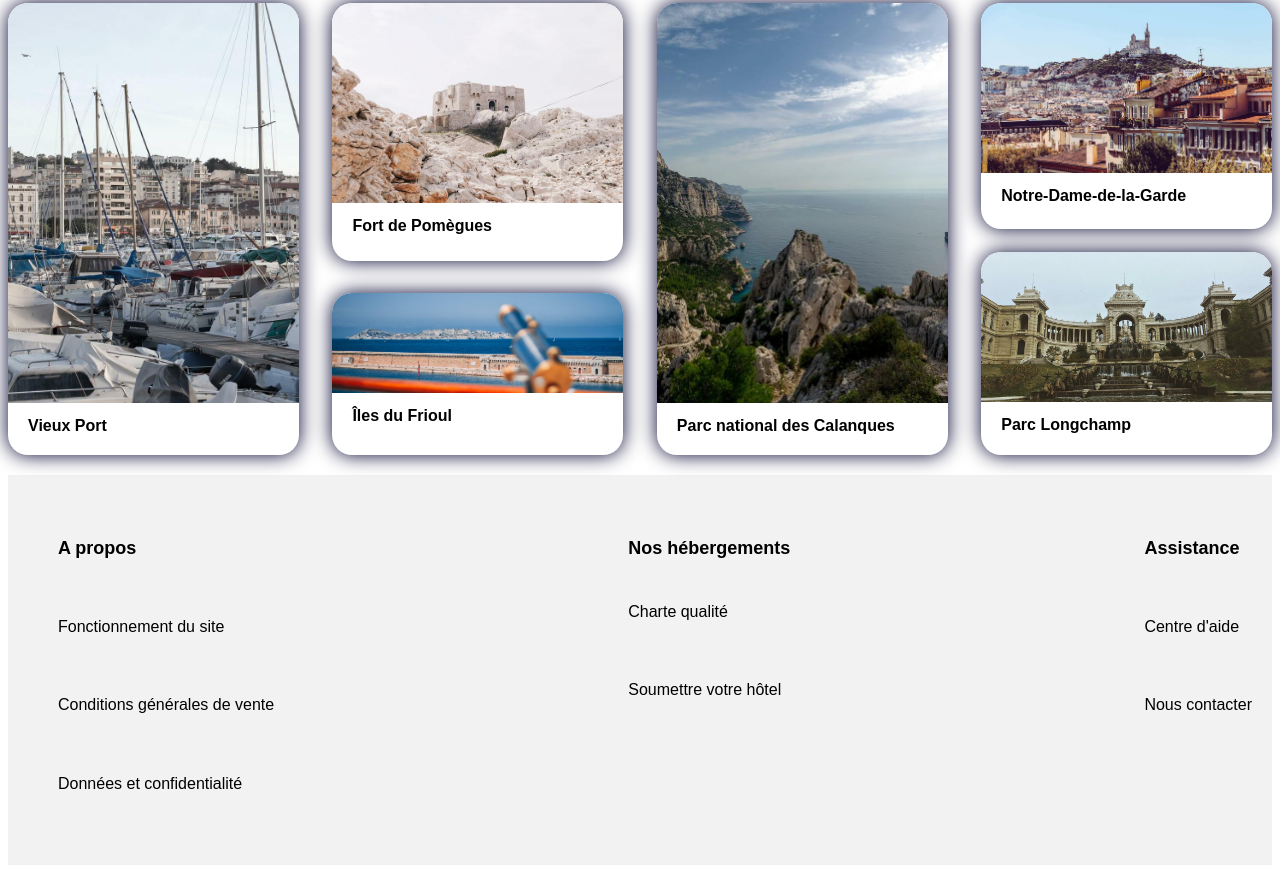
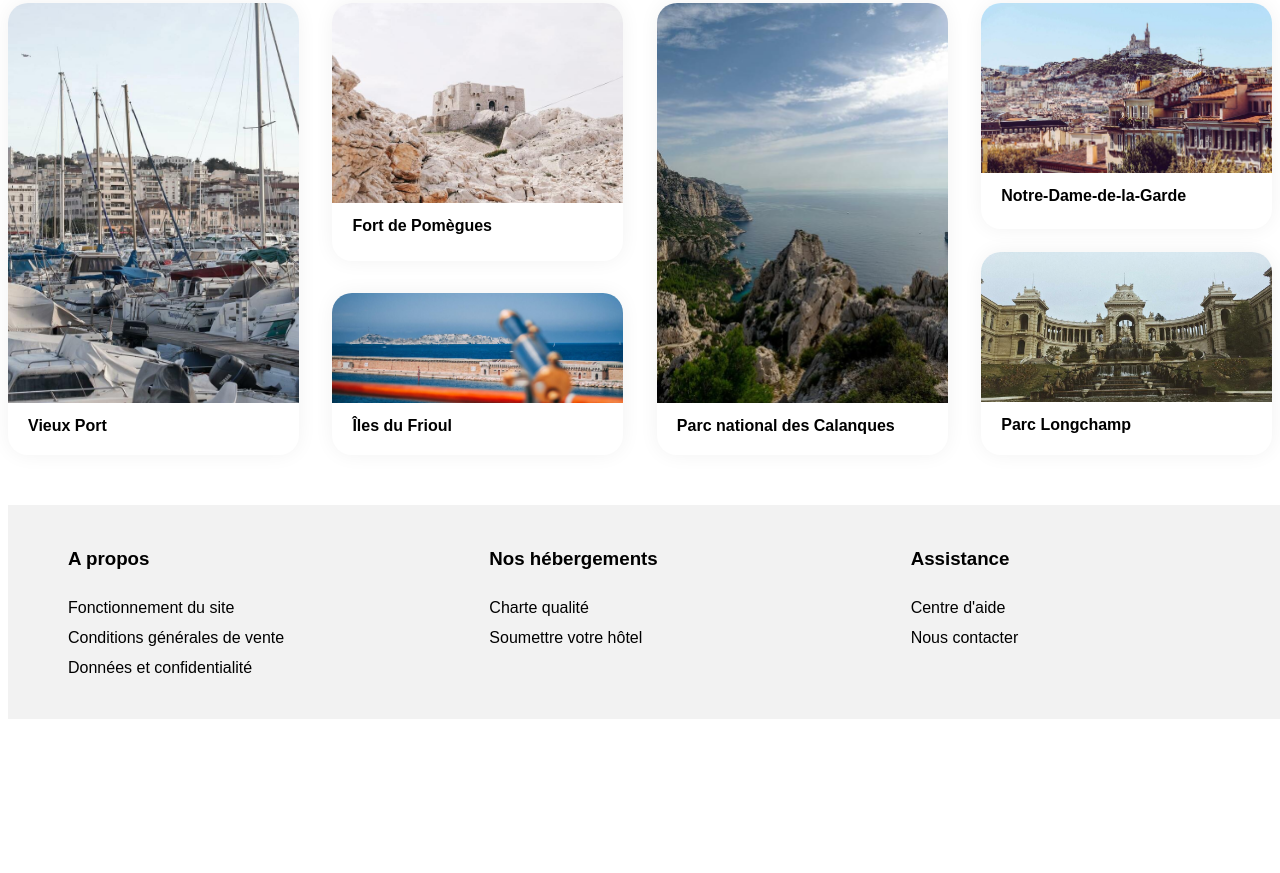
Before and after one commit to Hikariio/P2RESERVIA, a plain HTML site: page index.html in a window 1280 px wide. Shown: the part 1870-2743 px from the top of the page. After the commit the page ends 2597 px from the top, so only its background shows below. Drawn offline with Linux system fonts and the light colour scheme; a web font is replaced by a local one.

Commit message:
activities

```diff
--- a/index.html
+++ b/index.html
@@ -263,40 +263,40 @@
     <div>
         <span class="titre_activites">Activités à Marseille</span>
         <div class="activites">
-            <div class="activite1">
+            <div class="sub_activites activite1">
                 <a href="#">
                     <img class="photo-activities14" srcset="images/activites/4_small/reno-laithienne-QUgJhdY5Fyk-unsplash.jpg 750w, images/activites/3_medium/reno-laithienne-QUgJhdY5Fyk-unsplash.jpg 1499w" sizes="(max-width: 1024px) 100px, 1920px" src="images/activites/2_large/reno-laithienne-QUgJhdY5Fyk-unsplash.jpg" alt="Vieux Port"/>
                         <span class="title_activities1">Vieux Port</span>
                 </a>
             </div>
             <div class="column-activities">
-                <div class="activite2">
+                <div class="sub_activites activite2">
                     <a href="#">
                         <img class="photo-activities22" srcset="images/activites/4_small/paul-hermann-QFTrLdQIRhI-unsplash.jpg 750w, images/activites/3_medium/paul-hermann-QFTrLdQIRhI-unsplash.jpg 1499w" sizes="(max-width: 1024px) 100px, 1920px" src="images/activites/2_large/paul-hermann-QFTrLdQIRhI-unsplash.jpg" alt="Fort de Pomègues"/>
                             <span class="title_activities1">Fort de Pomègues</span>
                     </a>
                 </div>
-                <div class="activite3">
+                <div class="sub_activites activite3">
                     <a href="#">
                         <img class="photo-activities33" srcset="images/activites/4_small/kevin-hikari-rV_Qd1l-VXg-unsplash.jpg 750w, images/activites/3_medium/kevin-hikari-rV_Qd1l-VXg-unsplash.jpg 1499w" sizes="(max-width: 1024px) 100px, 1920px" src="images/activites/2_large/kevin-hikari-rV_Qd1l-VXg-unsplash.jpg" alt="Îles du Frioul"/>
                             <span class="title_activities1">Îles du Frioul</span>
                     </a>
                 </div>
             </div>
-            <div class="activite4">
+            <div class="sub_activites activite4">
                 <a href="#">
                     <img class="photo-activities14" srcset="images/activites/4_small/kilyan-sockalingum-NR8-cBCN3aI-unsplash.jpg 750w, images/activites/3_medium/kilyan-sockalingum-NR8-cBCN3aI-unsplash.jpg 1499w" sizes="(max-width: 1024px) 100px, 1920px" src="images/activites/2_large/kilyan-sockalingum-NR8-cBCN3aI-unsplash.jpg" alt="Parc national des Calanques"/>
                         <span class="title_activities1">Parc national des Calanques</span>
                 </a>
             </div>
             <div class="column-activities">
-                <div class="activite5">
+                <div class="sub_activites activite5">
                     <a href="#">
                         <img class="photo-activities55" srcset="images/activites/4_small/florian-wehde-xW9e8gdotxI-unsplash.jpg 750w, images/activites/3_medium/florian-wehde-xW9e8gdotxI-unsplash.jpg 1499w" sizes="(max-width: 1024px) 100px, 1920px" src="images/activites/2_large/florian-wehde-xW9e8gdotxI-unsplash.jpg" alt="Notre-Dame-de-la-Garde"/>
                             <span class="title_activities1">Notre-Dame-de-la-Garde</span>
                     </a>
                 </div>
-                <div class="activite6">
+                <div class="sub_activites activite6">
                     <a href="#">
                         <img class="photo-activities66" srcset="images/activites/4_small/lena-paulin-wH2-EJoDcV0-unsplash.jpg 750w, images/activites/3_medium/lena-paulin-wH2-EJoDcV0-unsplash.jpg 1499w" sizes="(max-width: 1024px) 100px, 1920px" src="images/activites/2_large/lena-paulin-wH2-EJoDcV0-unsplash.jpg" alt="Parc Longchamp"/>
                             <span class="title_activities1">Parc Longchamp</span>
@@ -305,37 +305,29 @@
             </div>
         </div>
     </div>
-
-    <footer class="footer">
-        <div class="a_propos">
-            <h2 class="titre_apropos">A propos</h2>
-            <div>
-                <h4>Fonctionnement du site</h4><br />
-            </div>
-            <div>
-                <h4>Conditions générales de vente</h4><br />
-            </div>
-            <div>
-                <h4>Données et confidentialité</h4>
-            </div>
+</div><!--VERIFIER MES DIV-->
+    <footer>
+        <div class="sub_footer">
+            <ul>
+                <li><h3>A propos</h3></li>
+                <li>Fonctionnement du site</li>
+                <li>Conditions générales de vente</li>
+                <li>Données et confidentialité</li>
+            </ul>
         </div>
-        <div class="nos_hebergements">
-            <h2 class="titre_noshebergements">Nos hébergements</h2>
-            <div>
-                <h4>Charte qualité</h4><br />
-            </div>
-            <div>
-                <h4>Soumettre votre hôtel</h4>
-            </div>
+        <div class="sub_footer">
+            <ul>
+                <li><h3>Nos hébergements</h3></li>
+                <li>Charte qualité</li>
+                <li>Soumettre votre hôtel</li>
+            </ul>
         </div>
-        <div class="assistance">
-            <h2 class="titre_assistance">Assistance</h2>
-            <div>
-                <h4>Centre d'aide</h4><br />
-            </div>
-            <div>
-                <h4>Nous contacter</h4>
-            </div>
+        <div class="sub_footer">
+            <ul>
+                <li><h3>Assistance</h3></li>
+                <li>Centre d'aide</li>
+                <li>Nous contacter</li>
+            </ul>
         </div>
     </footer>
   </body>
--- a/style.css
+++ b/style.css
@@ -515,46 +515,39 @@ a:hover
     justify-content: space-between;
     margin-top: 20px;
 }
+.sub_activites
+{
+    box-shadow: 0 0 20px #F2F2F2;
+    border-radius: 20px;
+    width: 100%;
+    overflow: hidden;
+}
+.sub_activites:hover
+{
+    box-shadow: 0 0 20px #0065fc;
+}
+
 .activite3
 {
-    width: 100%;
-    box-shadow: 0 0 20px #00002e;
-    border-radius: 20px;
     height: 36%;
-    overflow: hidden;
 }
 
 .activite6
 {
-    width: 100%;
-    box-shadow: 0 0 20px #00002e;
-    border-radius: 20px;
-    overflow: hidden;
     height: 45%;
 }
 .activite2
 {
-    width: 100%;
-    box-shadow: 0 0 20px #00002e;
-    border-radius: 20px;
     height: 57%;
-    overflow: hidden;
 }
 .activite1,
 .activite4
 {
     width: 23%;
-    box-shadow: 0 0 20px #00002e;
-    border-radius: 20px;
-    overflow: hidden;
 }
 .activite5
 {
-    width: 100%;
-    box-shadow: 0 0 20px #00002e;
-    border-radius: 20px;
     height: 50%;
-    overflow: hidden;
 }
 .column-activities
 {
@@ -579,7 +572,7 @@ a:hover
 .photo-activities33
 {
     width: 100%;
-    height: 100px;
+    height: 110px;
     object-fit: cover;
 }
 .photo-activities55
@@ -608,51 +601,27 @@ a:hover
 /*START FOOTER */
 
 footer {
-    padding: 48px 20px 51px 50px;
     background-color: #F2F2F2;
     display: flex;
-    flex-wrap: wrap;
-    justify-content: space-between;
-    flex-direction: row;
-    margin-top: 20px;
-    max-height: 1400px;
-    max-width: 1400px;
+    width: 100%;
+    margin-top: 50px;
+    padding: 20px 0 20px 20px;
 }
 
-.titre_apropos {
-    padding-bottom: 22px;
+.sub_footer
+{
+    width: 100%;
+}
+.sub_footer ul
+{
+    list-style-type: none;
+    line-height: 30px;
+}
+footer h3 {
+    font-weight: bold;
 }
 
-.a_propos {
-    display: flex;
-    flex-direction: column;
-}
 
-.titre_noshebergements {
-    margin-bottom: 22px;
-}
-
-.nos_hebergements {
-    display: flex;
-    flex-direction: column;
-}
-
-.titre_assistance {
-    padding-bottom: 22px;
-}
-
-.assistance {
-    display: flex;
-    flex-direction: column;
-}
-
-footer h4 {
-    font-weight: normal;
-}
-
-footer h2 {
-    font-size: large;
-}
 
 
 /*END FOOTER */
```
